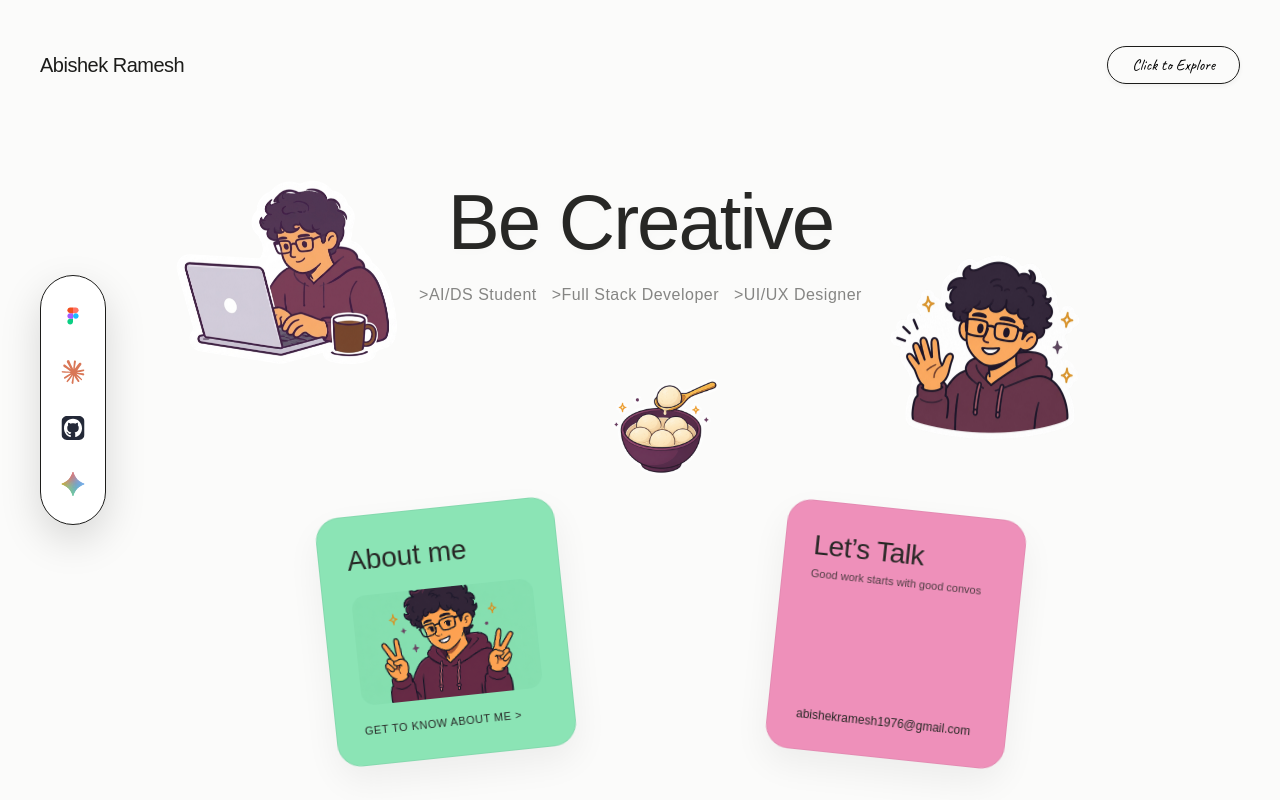
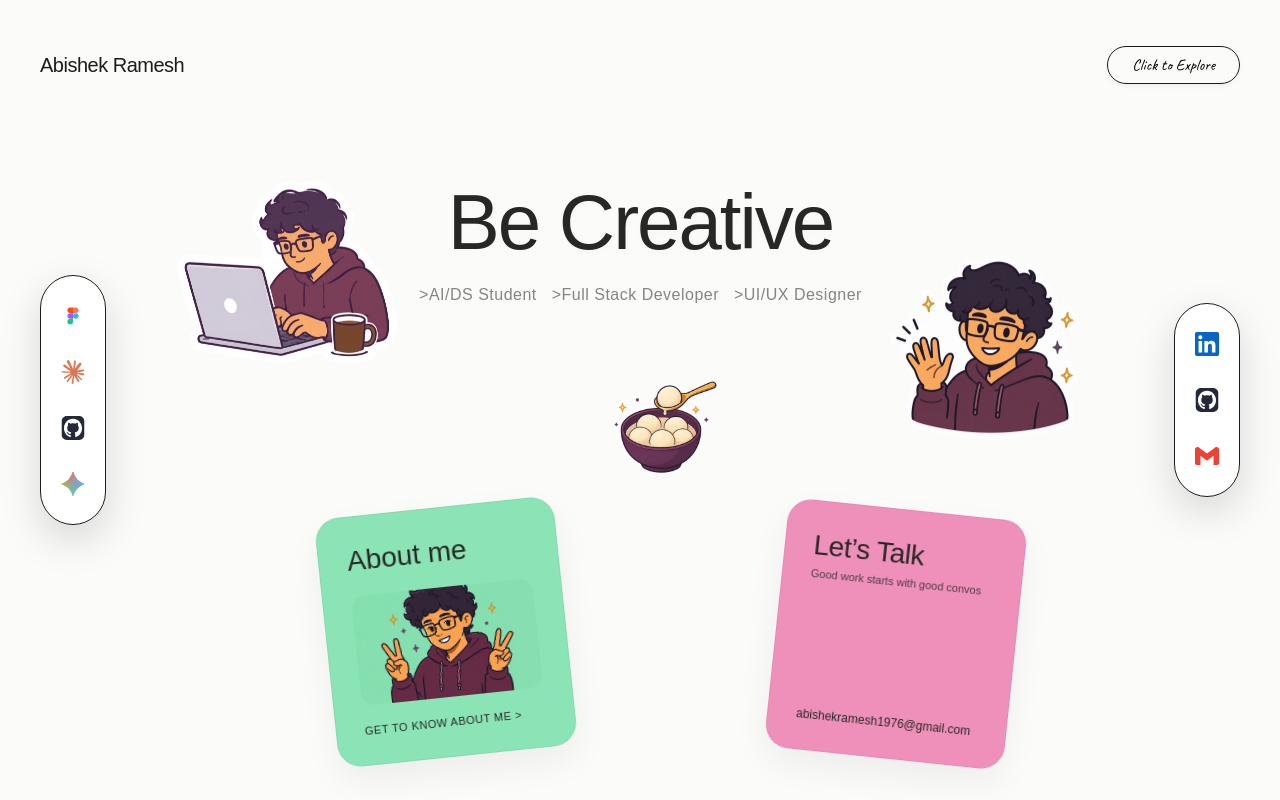
Before and after one commit to AbishekR05/Portfolio, a React (Vite) app: page / in a window 1280 px wide. Built offline with nearby package versions, Linux system fonts and the light colour scheme; a web font is replaced by a local one.

Commit message:
Feat: Add right-side socials sidebar dock with LinkedIn, GitHub, and Gmail links

```diff
--- a/src/App.css
+++ b/src/App.css
@@ -183,6 +183,16 @@ body, html {
 
 .sidebar-icon:hover img {
   opacity: 1;
+}
+
+/* Socials sidebar — mirror of tool sidebar on the right side */
+.socials-sidebar {
+  left: auto;
+  right: 40px;
+}
+
+.socials-sidebar .sidebar-icon:hover {
+  transform: scale(1.15) rotate(-5deg);
 }
 
 /* --- Canvas Zones --- */
--- a/src/App.jsx
+++ b/src/App.jsx
@@ -14,6 +14,8 @@ import figmaLogo from './assets/figma_logo.svg';
 import claudeLogo from './assets/claude_logo.svg';
 import githubLogo from './assets/github_logo.svg';
 import geminiLogo from './assets/gemini_logo.svg';
+import linkedinLogo from './assets/linkedin_logo.svg';
+import gmailLogo from './assets/gmail_logo.svg';
 
 // Register GSAP plugin
 gsap.registerPlugin(Draggable);
@@ -205,6 +207,26 @@ export default function App() {
             <img src={geminiLogo} alt="Gemini" />
           </div>
         </aside>
+
+        {/* Socials Sidebar Dock — right side */}
+        <aside
+          className="hud-sidebar socials-sidebar"
+          id="hud-socials-dock"
+          style={{
+            opacity: currentPage === 'about' ? 0 : 1,
+            pointerEvents: currentPage === 'about' ? 'none' : 'auto'
+          }}
+        >
+          <a className="sidebar-icon" href="https://www.linkedin.com/in/abishek-r-917481359/" target="_blank" rel="noopener noreferrer" title="LinkedIn">
+            <img src={linkedinLogo} alt="LinkedIn" />
+          </a>
+          <a className="sidebar-icon" href="https://github.com/AbishekR05" target="_blank" rel="noopener noreferrer" title="GitHub">
+            <img src={githubLogo} alt="GitHub" />
+          </a>
+          <a className="sidebar-icon" href="mailto:abishekramesh1976@gmail.com" title="Gmail">
+            <img src={gmailLogo} alt="Gmail" />
+          </a>
+        </aside>
       </div>
 
       {/* Main Draggable Map Canvas */}
```
Also changed, not shown: src/assets/gmail_logo.svg (added), src/assets/linkedin_logo.svg (added).
